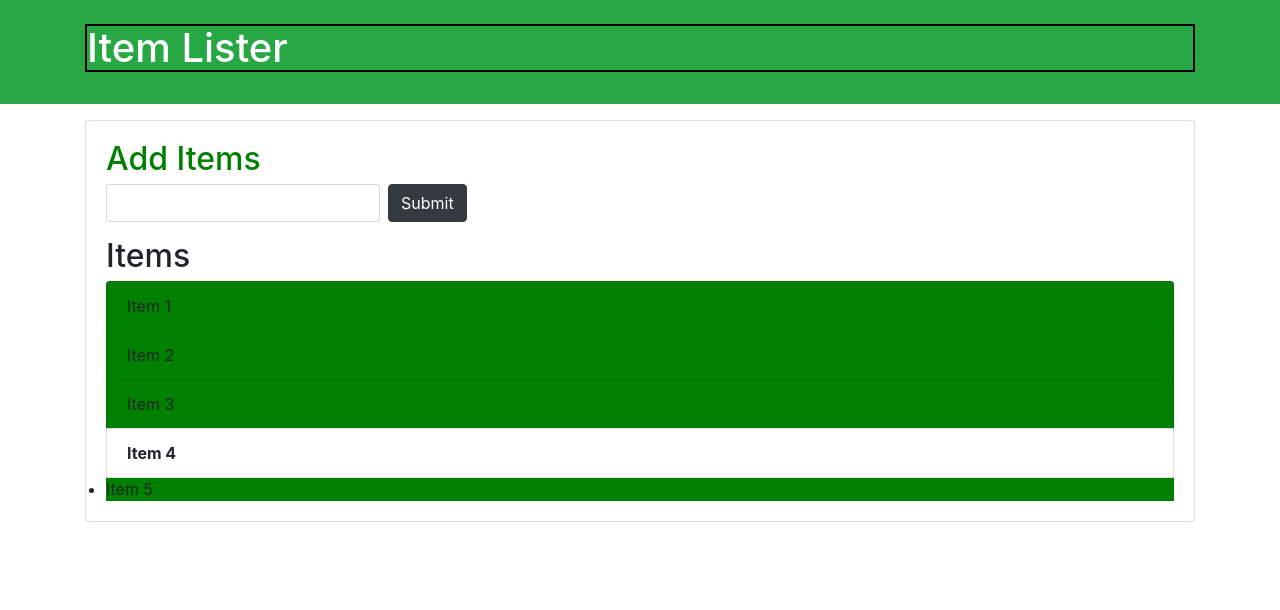
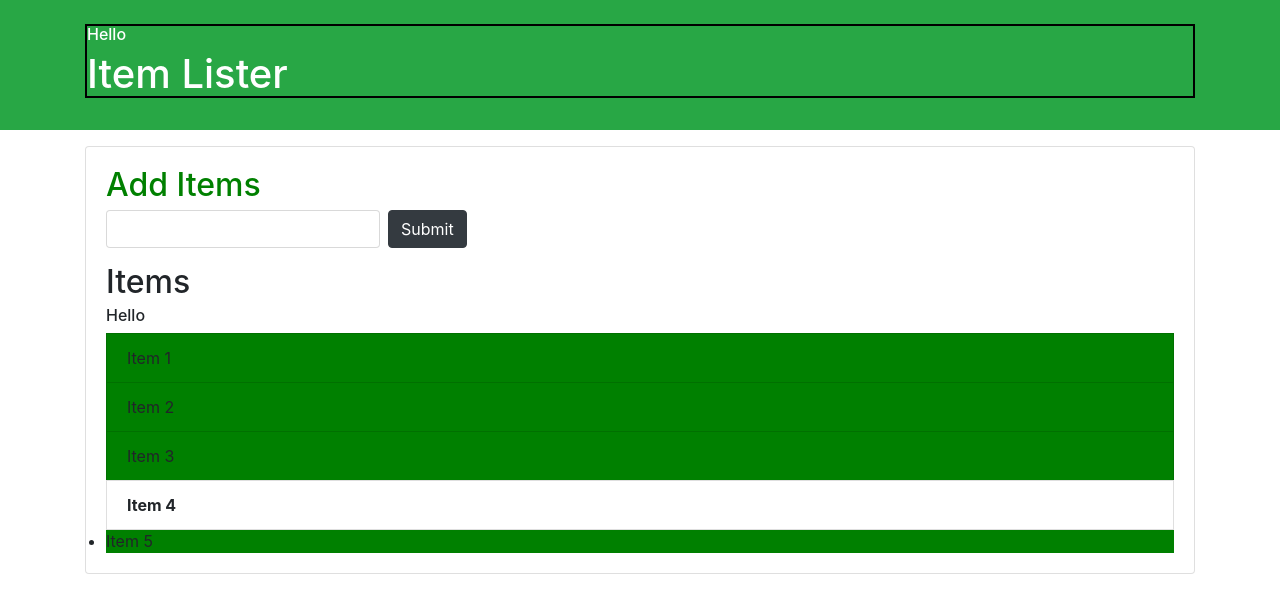
Before and after one commit to balajihack21/DOMmanipulation, a plain HTML site: page DOMHandon.html in a window 1280 px wide. Drawn offline with nearby package versions, Linux system fonts and the light colour scheme.

Commit message:
update Creating Nodes and modifying Dom

```diff
--- a/DOMHandon.html
+++ b/DOMHandon.html
@@ -61,6 +61,16 @@
       item_3[i].style="background-color:green"
     }
 
+    //Creating Nodes and Modifying Dom
+
+     let newone=document.createElement("h6")
+     newone.innerText="Hello"
+     let heading=document.querySelector("h1")
+     heading.prepend(newone)
+
+     let secondone=document.createElement("h6")
+     secondone.innerText="Hello"
+     item_2.prepend(secondone)
     </script>
 </body>
 </html>
```
